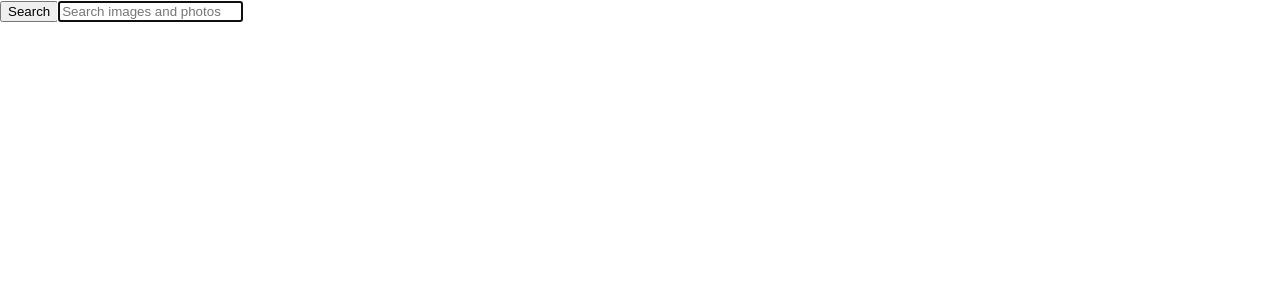
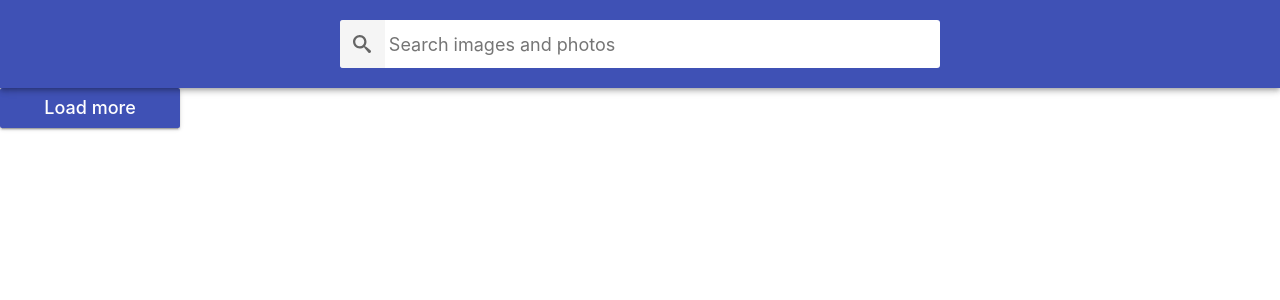
Before and after one commit to marcinmierzejewski/goit-react-hw-03-image-finder, a React (Create React App) app: page / in a window 1280 px wide. Shown: the top 300 px of the page. Built offline with nearby package versions, Linux system fonts and the light colour scheme.

Commit message:
add styles

```diff
--- a/src/components/App.jsx
+++ b/src/components/App.jsx
@@ -2,21 +2,67 @@ import React, { Component } from 'react';
 import { SearchBar } from './SearchBar/SearchBar';
 import { ImageGallery } from './ImageGallery/ImageGallery';
 import { Loader } from './Loader/Loader';
+import { Button } from './Button/Button';
 import axios from 'axios';
 
 export class App extends Component {
-
   state = {
     pictures: [],
-    page: 2,
+    page: 1,
     search: '',
-    nextSearch: '',
     isLoading: false,
+  };
+
+  fetchPhotos = async (searchP) => {
+    console.log('searching.....');
+    const { page, pictures } = this.state;
+    const API_KEY = '1424879-278d005ef871cdc02a09416fb';
+    const params = new URLSearchParams({
+      image_type: 'photo',
+      orientation: 'horizontal',
+      safesearch: 'true',
+      per_page: 12,
+      page: page,
+    });
+
+    const response = await axios.get(
+      `https://pixabay.com/api/?key=${API_KEY}&q=${searchP}&${params}`
+    );
+    const responseData = response.data.hits;
+    const oldPictures = pictures;
+    console.log(oldPictures);
+    const newPictures = [...oldPictures, ...responseData];
+    console.log(newPictures);
+    this.setState({ pictures: newPictures, isLoading: false, page: page+1 });
+  };
+
+  changeSearchValue = ({ searchPicture }) => {
+    console.log(`searchPicture: ${searchPicture}`)
+    this.setState(state => ({
+      search: searchPicture, isLoading: true
+    }));
+    console.log('szukaj');
+    this.fetchPhotos(searchPicture);
+  };
+
+  addPages = () => {
+    this.setState((oldState) => ({
+
+      page: oldState.page + 1,
+    }));
   }
 
-  changeSearchValue = ({searchPicture}) => {
-    this.setState( {nextSearch: searchPicture, isLoading: true} )
+  loadMorePictures = () => {
+    // this.setState(state => ({
+    //   page: state.page + 1
+    // }))
+    const {page, search} = this.state
+    this.addPages()
+    console.log(page)
+    console.log(search)
+    this.fetchPhotos(search)
   }
+
 
   // async componentDidMount(){
   //   console.log('componentDidMount')
@@ -38,49 +84,51 @@ export class App extends Component {
   //   }
   // }
 
-  async componentDidUpdate(){
-    console.log('componentDidUpdate')
-    const { page, search, nextSearch} = this.state
-    const API_KEY = '1424879-278d005ef871cdc02a09416fb';
-    const params = new URLSearchParams({
-      image_type: 'photo',
-      orientation: 'horizontal',
-      safesearch: 'true',
-      per_page: 12,
-      page: {page},
-    });
-    // this.setState({ isLoading: true });
-    if (nextSearch  !==  search) {
+  // async componentDidUpdate(){
+  //   console.log('componentDidUpdate')
+  //   const { page, search, nextSearch, pictures} = this.state
+  //   const API_KEY = '1424879-278d005ef871cdc02a09416fb';
+  //   const params = new URLSearchParams({
+  //     image_type: 'photo',
+  //     orientation: 'horizontal',
+  //     safesearch: 'true',
+  //     per_page: 12,
+  //     page: {page},
+  //   });
+  //   // this.setState({ isLoading: true });
+  //   if (nextSearch  !==  search) {
 
+  //     const response = await axios.get(
+  //       `https://pixabay.com/api/?key=${API_KEY}&q=${nextSearch}&${params}`
 
-      const response = await axios.get(
-        `https://pixabay.com/api/?key=${API_KEY}&q=${nextSearch}&${params}`
-
-      );
-      const responseData = response.data.hits;
-      this.setState({search: nextSearch, pictures: responseData, isLoading: false})
-    }
-  }
-
+  //     );
+  //     const responseData = response.data.hits;
+  //     const currentPictures = pictures
+  //     console.log(currentPictures);
+  //     const allPictures = [...currentPictures, ...responseData];
+  //     console.log(allPictures)
+  //     this.setState({search: nextSearch, pictures: allPictures, isLoading: false})
+  //   }
+  // }
 
   render() {
     return (
       <div>
-        <SearchBar
-          newSearch={this.changeSearchValue}
-        />
+        <SearchBar newSearch={this.changeSearchValue}/>
         <div>
           {this.state.isLoading ? (
-            <Loader/>
+            <Loader />
           ) : (
-            <ImageGallery
-            pictures={this.state.pictures}
-          />
+            <ImageGallery pictures={this.state.pictures} />
           )}
         </div>
-
+        <div>
+          <Button
+            text='Load more'
+            func={this.loadMorePictures}
+          />
+        </div>
       </div>
     );
   }
-
-};
+}
--- /dev/null
+++ b/src/components/Button/Button.jsx
@@ -0,0 +1,12 @@
+import styles from './Button.module.css'
+
+export const Button = ({ text, func }) => {
+  const {Button} = styles
+
+  return(
+    <>
+      <button className={Button} type="button" onClick={func}>{text}</button>
+    </>
+
+  )
+}
--- /dev/null
+++ b/src/components/Button/Button.module.css
@@ -0,0 +1,25 @@
+.Button {
+  padding: 8px 16px;
+  border-radius: 2px;
+  background-color: #3f51b5;
+  transition: all 250ms cubic-bezier(0.4, 0, 0.2, 1);
+  text-align: center;
+  display: inline-block;
+  color: #fff;
+  border: 0;
+  text-decoration: none;
+  cursor: pointer;
+  font-family: inherit;
+  font-size: 18px;
+  line-height: 24px;
+  font-style: normal;
+  font-weight: 500;
+  min-width: 180px;
+  box-shadow: 0px 3px 1px -2px rgba(0, 0, 0, 0.2),
+    0px 2px 2px 0px rgba(0, 0, 0, 0.14), 0px 1px 5px 0px rgba(0, 0, 0, 0.12);
+}
+
+.Button:hover,
+.Button:focus {
+  background-color: #303f9f;
+}
--- a/src/components/ImageGallery/ImageGallery.jsx
+++ b/src/components/ImageGallery/ImageGallery.jsx
@@ -1,10 +1,13 @@
 import { ImageGalleryItem } from "components/ImageGalleryItem/ImageGalleryItem";
+import styles from './ImageGallery.module.css'
 
 export const ImageGallery = ({ pictures }) => {
+  const  { Gallery } = styles
+
   return(
-    <div>
+    <>
       {pictures.length > 0 ? (
-        <ul>
+        <ul className={Gallery}>
           {pictures.map(({id, webformatURL, largeImageURL}) => (
             <ImageGalleryItem
               key={id}
@@ -16,6 +19,6 @@ export const ImageGallery = ({ pictures }) => {
       ) : (
         ''
       )}
-    </div>
+    </>
   )
 }
--- /dev/null
+++ b/src/components/ImageGallery/ImageGallery.module.css
@@ -0,0 +1,12 @@
+.Gallery {
+  display: grid;
+  max-width: calc(100vw - 48px);
+  grid-template-columns: repeat(auto-fill, minmax(320px, 1fr));
+  grid-gap: 16px;
+  margin-top: 0;
+  margin-bottom: 0;
+  padding: 0;
+  list-style: none;
+  margin-left: auto;
+  margin-right: auto;
+}
--- a/src/components/ImageGalleryItem/ImageGalleryItem.jsx
+++ b/src/components/ImageGalleryItem/ImageGalleryItem.jsx
@@ -1,7 +1,11 @@
+import styles from './ImageGalleryItem.module.css'
+
 export const ImageGalleryItem = ({webformatURL, largeImageURL }) => {
+  const { GalleryItem, GalleryItemImage } = styles
+
   return (
-    <li>
-      <img src={webformatURL} alt="" data-source={largeImageURL} />
+    <li className={GalleryItem}>
+      <img className={GalleryItemImage} src={webformatURL} alt="" data-source={largeImageURL} />
     </li>
   )
 }
--- /dev/null
+++ b/src/components/ImageGalleryItem/ImageGalleryItem.module.css
@@ -0,0 +1,17 @@
+.GalleryItem{
+  border-radius: 2px;
+  box-shadow: 0px 1px 3px 0px rgba(0, 0, 0, 0.2),
+    0px 1px 1px 0px rgba(0, 0, 0, 0.14), 0px 2px 1px -1px rgba(0, 0, 0, 0.12);
+}
+
+.GalleryItemImage{
+  width: 100%;
+  height: 260px;
+  object-fit: cover;
+  transition: transform 250ms cubic-bezier(0.4, 0, 0.2, 1);
+}
+
+.GalleryItemImage:hover {
+  transform: scale(1.03);
+  cursor: zoom-in;
+}
--- a/src/components/SearchBar/SearchBar.jsx
+++ b/src/components/SearchBar/SearchBar.jsx
@@ -1,4 +1,5 @@
 import React, { Component } from 'react';
+import styles from './SearchBar.module.css'
 
 export class SearchBar extends Component {
   state = {
@@ -17,15 +18,16 @@ export class SearchBar extends Component {
   };
 
   render() {
+    const {SearchBar, SearchForm, SearchFormButton,  SearchFormButtonLabel, SearchFormInput } = styles;
 
     return (
-      <header>
-        <form onSubmit={this.valueSubmit}>
-          <button type="submit">
-            <span>Search</span>
+      <header className={SearchBar}>
+        <form className={SearchForm} onSubmit={this.valueSubmit}>
+          <button className={SearchFormButton} type="submit">
+            <span className={SearchFormButtonLabel} >Search</span>
           </button>
 
-          <input
+          <input className={SearchFormInput}
             type="text"
             autoComplete="off"
             autoFocus
--- /dev/null
+++ b/src/components/SearchBar/SearchBar.module.css
@@ -0,0 +1,76 @@
+.SearchBar {
+  top: 0;
+  left: 0;
+  position: sticky;
+  z-index: 1100;
+  display: flex;
+  justify-content: center;
+  align-items: center;
+  min-height: 64px;
+  padding-right: 24px;
+  padding-left: 24px;
+  padding-top: 12px;
+  padding-bottom: 12px;
+  color: #fff;
+  background-color: #3f51b5;
+  box-shadow: 0px 2px 4px -1px rgba(0, 0, 0, 0.2),
+    0px 4px 5px 0px rgba(0, 0, 0, 0.14), 0px 1px 10px 0px rgba(0, 0, 0, 0.12);
+}
+
+.SearchForm {
+  display: flex;
+  align-items: center;
+  width: 100%;
+  max-width: 600px;
+  background-color: #fff;
+  border-radius: 3px;
+  overflow: hidden;
+}
+
+.SearchFormButton {
+  display: inline-block;
+  width: 48px;
+  height: 48px;
+  border: 0;
+  background-image: url('../../images/search.svg');
+  background-size: 40%;
+  background-repeat: no-repeat;
+  background-position: center;
+  opacity: 0.6;
+  transition: opacity 250ms cubic-bezier(0.4, 0, 0.2, 1);
+  cursor: pointer;
+  outline: none;
+}
+
+.SearchFormButton:hover {
+  opacity: 1;
+}
+
+.SearchFormButtonLabel {
+  position: absolute;
+  width: 1px;
+  height: 1px;
+  padding: 0;
+  overflow: hidden;
+  clip: rect(0, 0, 0, 0);
+  white-space: nowrap;
+  clip-path: inset(50%);
+  border: 0;
+}
+
+.SearchFormInput {
+  display: inline-block;
+  width: 100%;
+  font: inherit;
+  font-size: 20px;
+  border: none;
+  outline: none;
+  padding-left: 4px;
+  padding-right: 4px;
+  height: 30px;
+}
+
+.SearchFormInput::placeholder {
+  font: inherit;
+  font-size: 18px;
+}
```
Also changed, not shown: src/images/search.svg (added).
